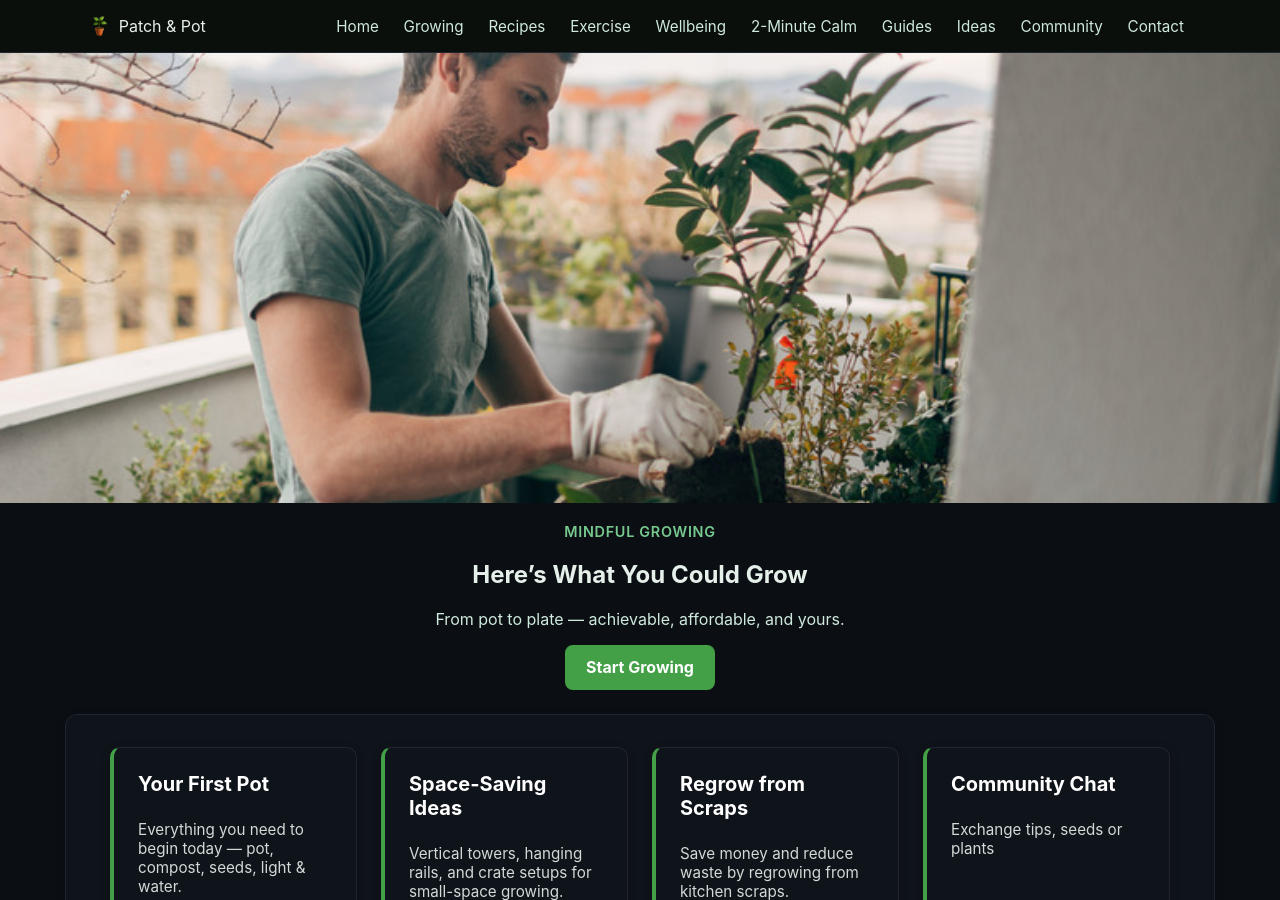
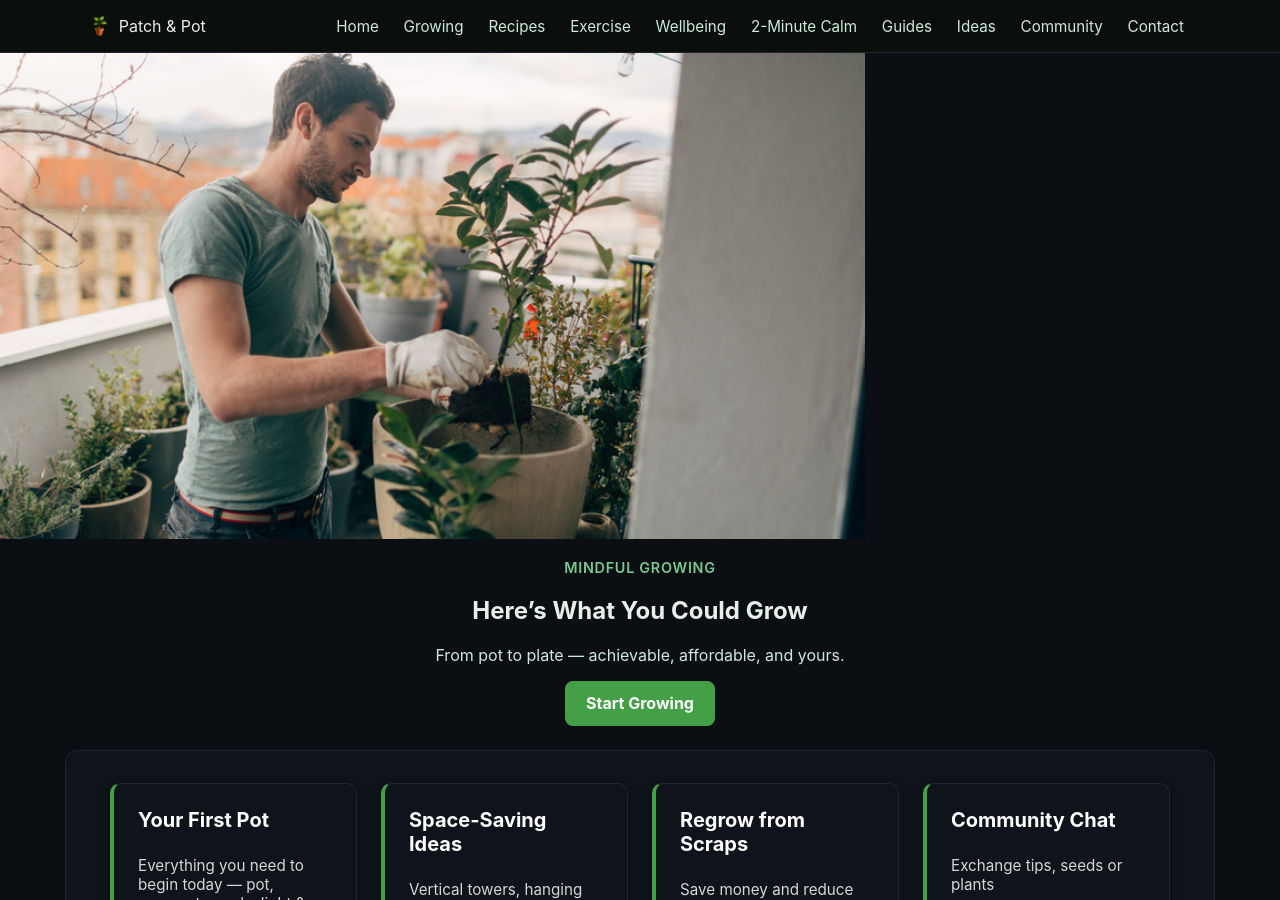
Before and after one commit to grantfitfuel/patchandpot, a Jekyll site: the page built from sites/index.html, in a window 1280 px wide and 900 px high. Built offline with Jekyll 4.4.1, drawn with Linux system fonts in a browser that asks for light colours.

Commit message:
Update site.css

```diff
--- a/sites/assets/css/site.css
+++ b/sites/assets/css/site.css
@@ -133,28 +133,6 @@ a {
   opacity:0.9;
 }
 
-/* Universal hero image fix and centring */
-.hero figure {
-  display: flex;
-  justify-content: center;      /* centers horizontally if image is smaller */
-  align-items: center;          /* centres vertically too */
-  width: 100%;
-  height: clamp(320px, 50vh, 500px);
-  margin: 0;
-  overflow: hidden;
-  position: relative;
-  background: #000;             /* fallback if image doesn't fill */
-}
-
-.hero figure img {
-  display: block;
-  width: 100%;
-  height: 100%;
-  max-width: none;
-  object-fit: cover;
-  object-position: center center;
-}
-
 /* Per page hero tweak */
 .hero--growing figure img { object-position:center 25%; }
 .hero--exercise figure img { object-position:center 35%; }
```
